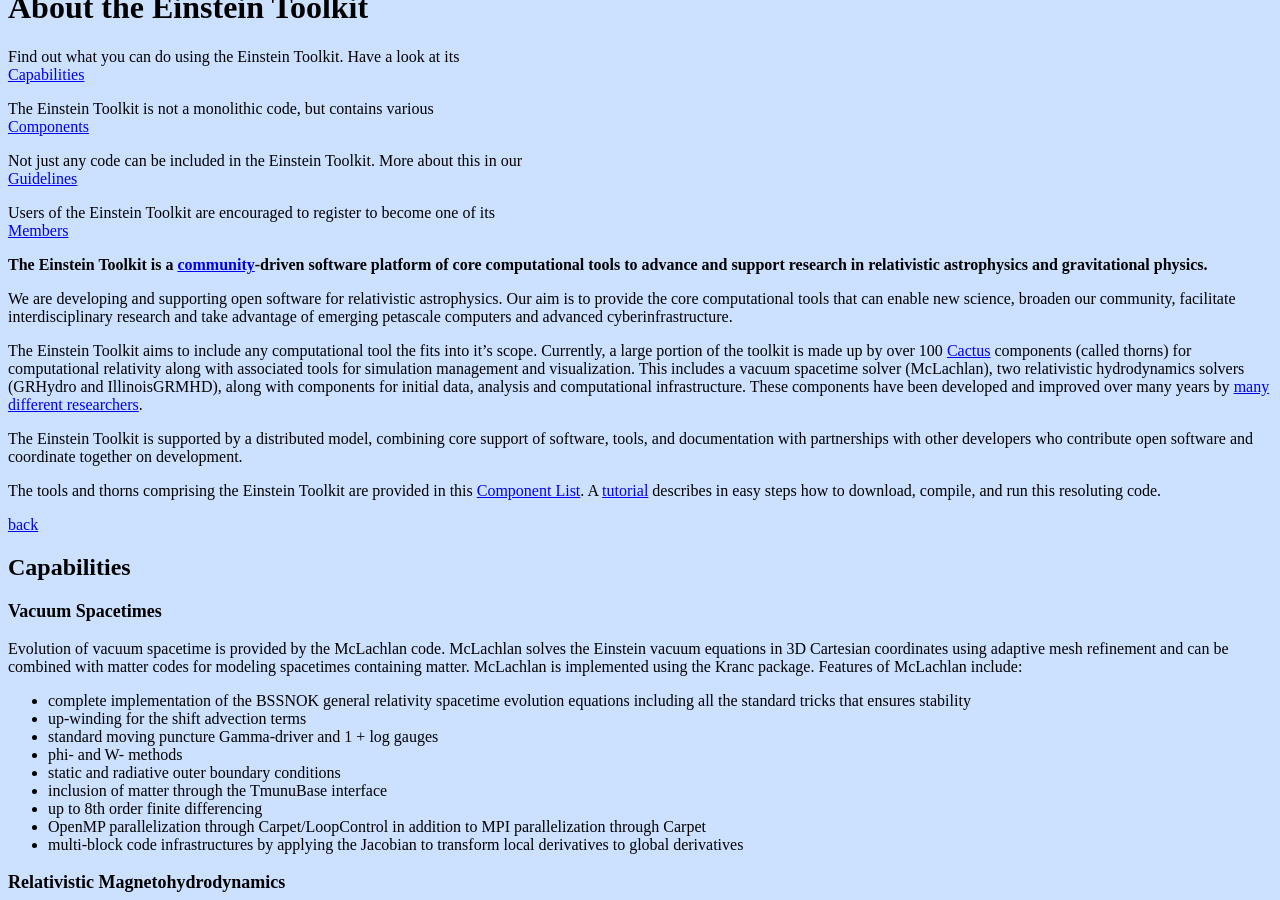
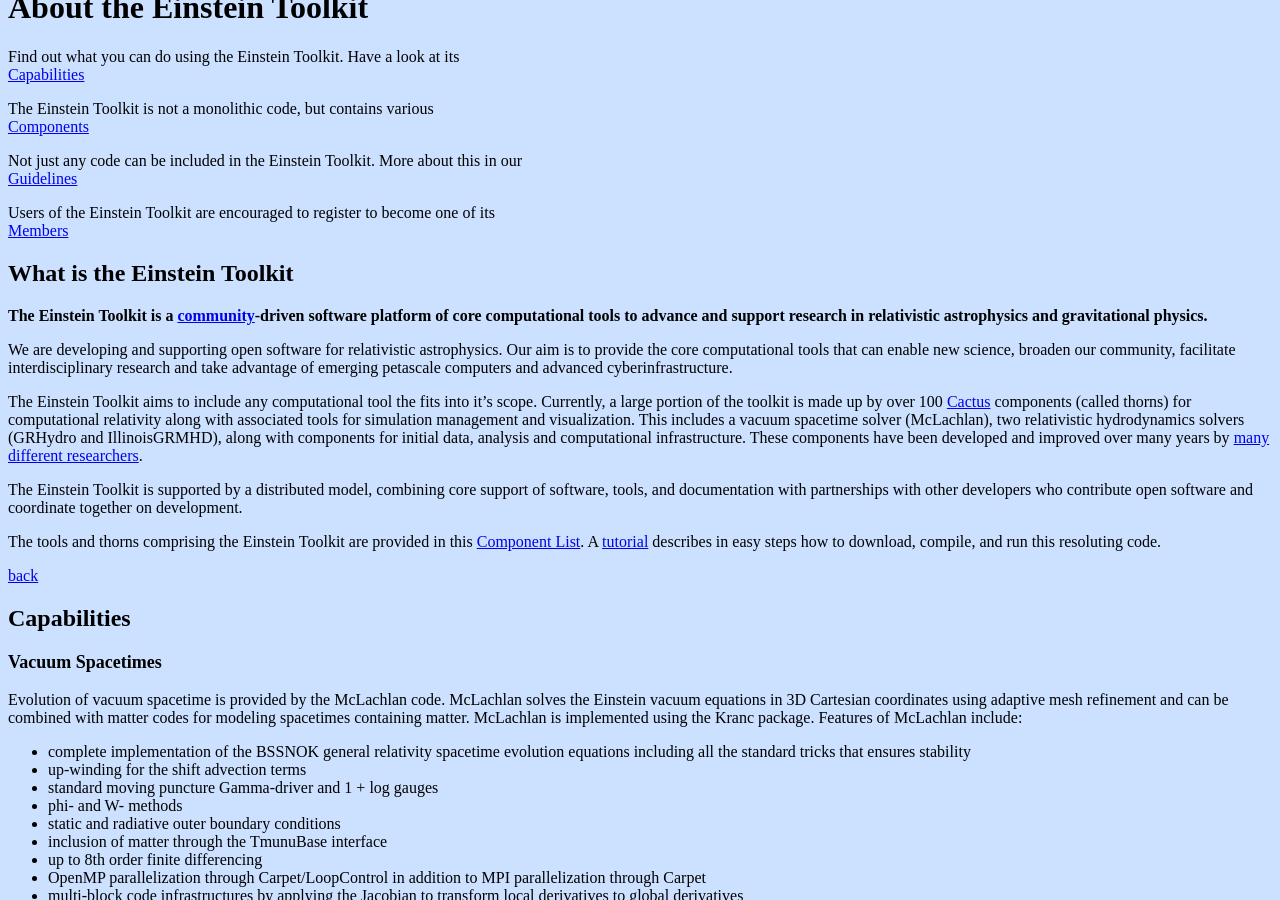
Before and after one commit to nadinekuo/www, a Jekyll site: the page built from about.md, in a window 1280 px wide and 900 px high, scrolled down 945 px. Built offline with Jekyll 4.4.1, drawn with Linux system fonts in a browser that asks for light colours.

Commit message:
add extra heading for about

```diff
--- a/about.md
+++ b/about.md
@@ -33,6 +33,7 @@ its
 
 <div class="col-xs-12" data-shorthand="About the ET" markdown="1">
 
+## What is the Einstein Toolkit
 __The Einstein Toolkit is a [community](members.html)-driven software platform
 of core computational tools to advance and support research in relativistic
 astrophysics and gravitational physics.__
```
